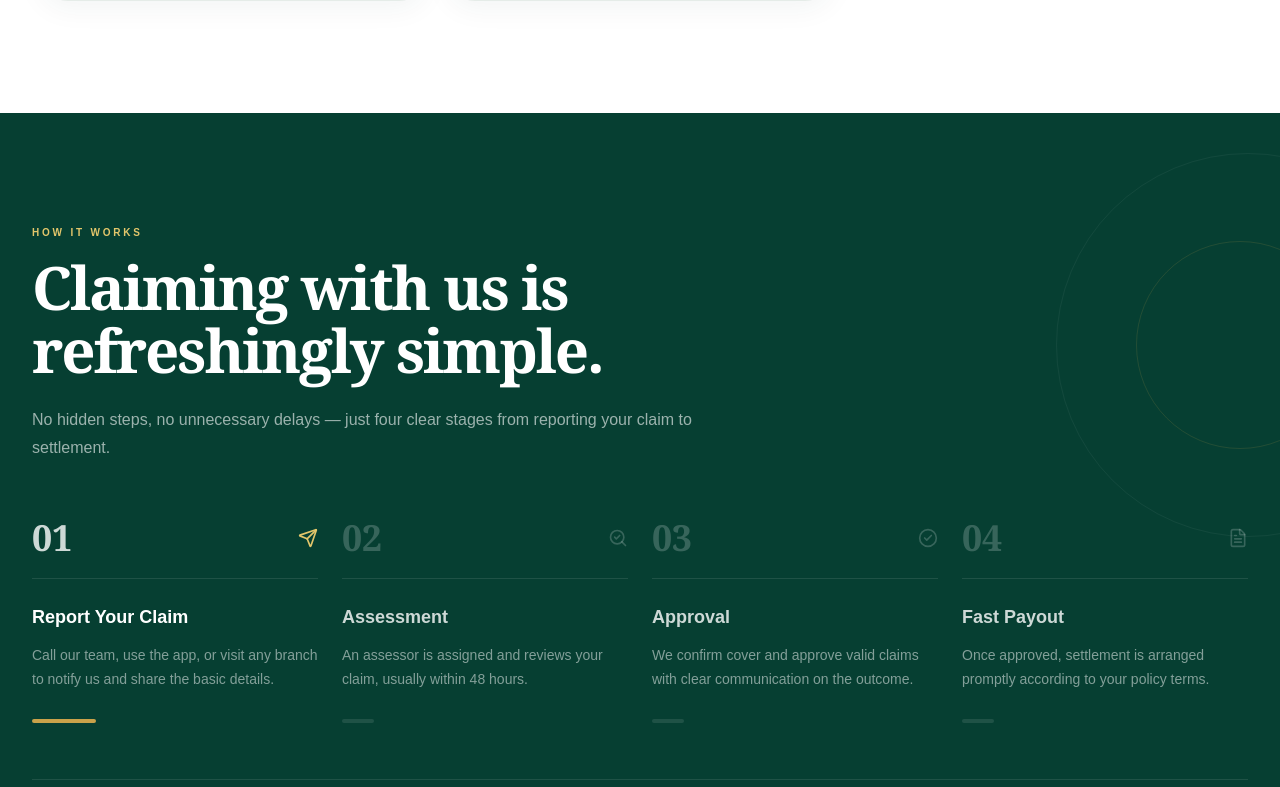
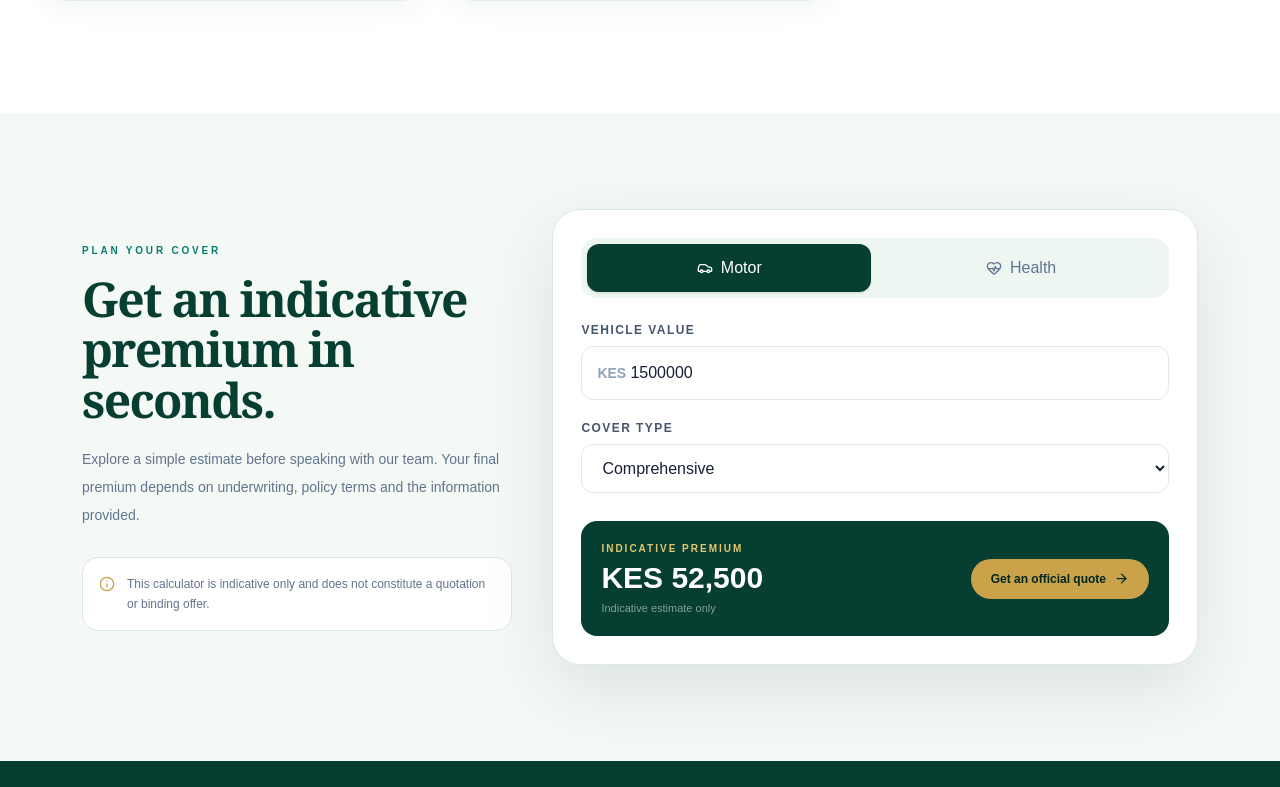
Before and after one commit to EugeneCodes254/mayban-insurance, a Next.js app: page / in a window 1280 px wide. Shown: the part 5713-6500 px from the top of the page. Built offline with nearby package versions, Linux system fonts and the light colour scheme.

Commit message:
Add premium calculator to homepage

```diff
--- a/src/app/page.tsx
+++ b/src/app/page.tsx
@@ -5,6 +5,7 @@ import { FindCover } from "@/components/FindCover";
 import { ProtectionPlanner } from "@/components/ProtectionPlanner";
 import { About } from "@/components/About";
 import { Products } from "@/components/Products";
+import { PremiumCalculator } from "@/components/PremiumCalculator";
 import { ClaimsProcess } from "@/components/ClaimsProcess";
 import { Testimonials } from "@/components/Testimonials";
 import { FAQ } from "@/components/FAQ";
@@ -48,6 +49,7 @@ export default function Home() {
         <ProtectionPlanner />
         <About />
         <Products />
+        <PremiumCalculator />
         <ClaimsProcess />
         <Testimonials />
         <FAQ />
```
